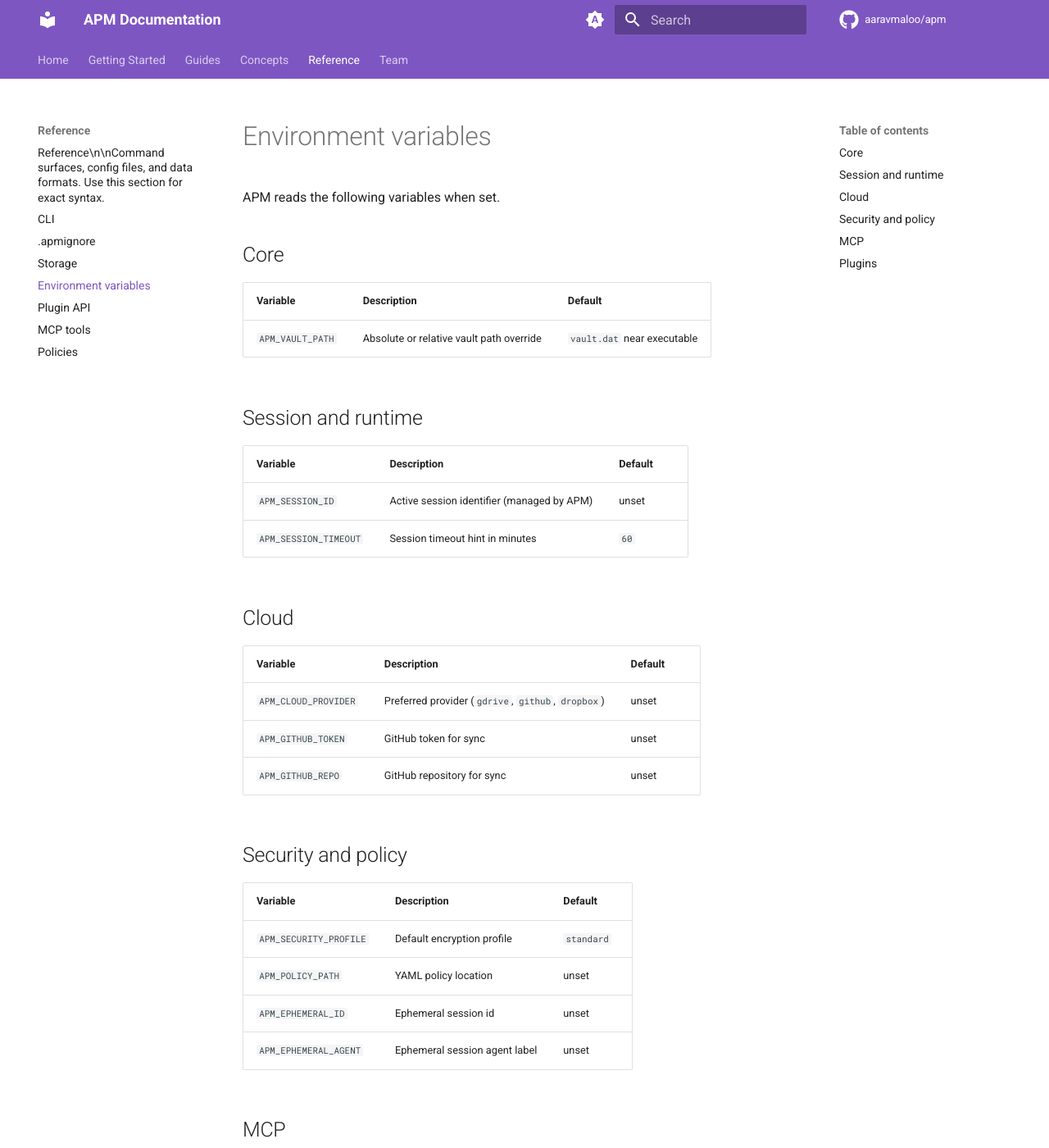
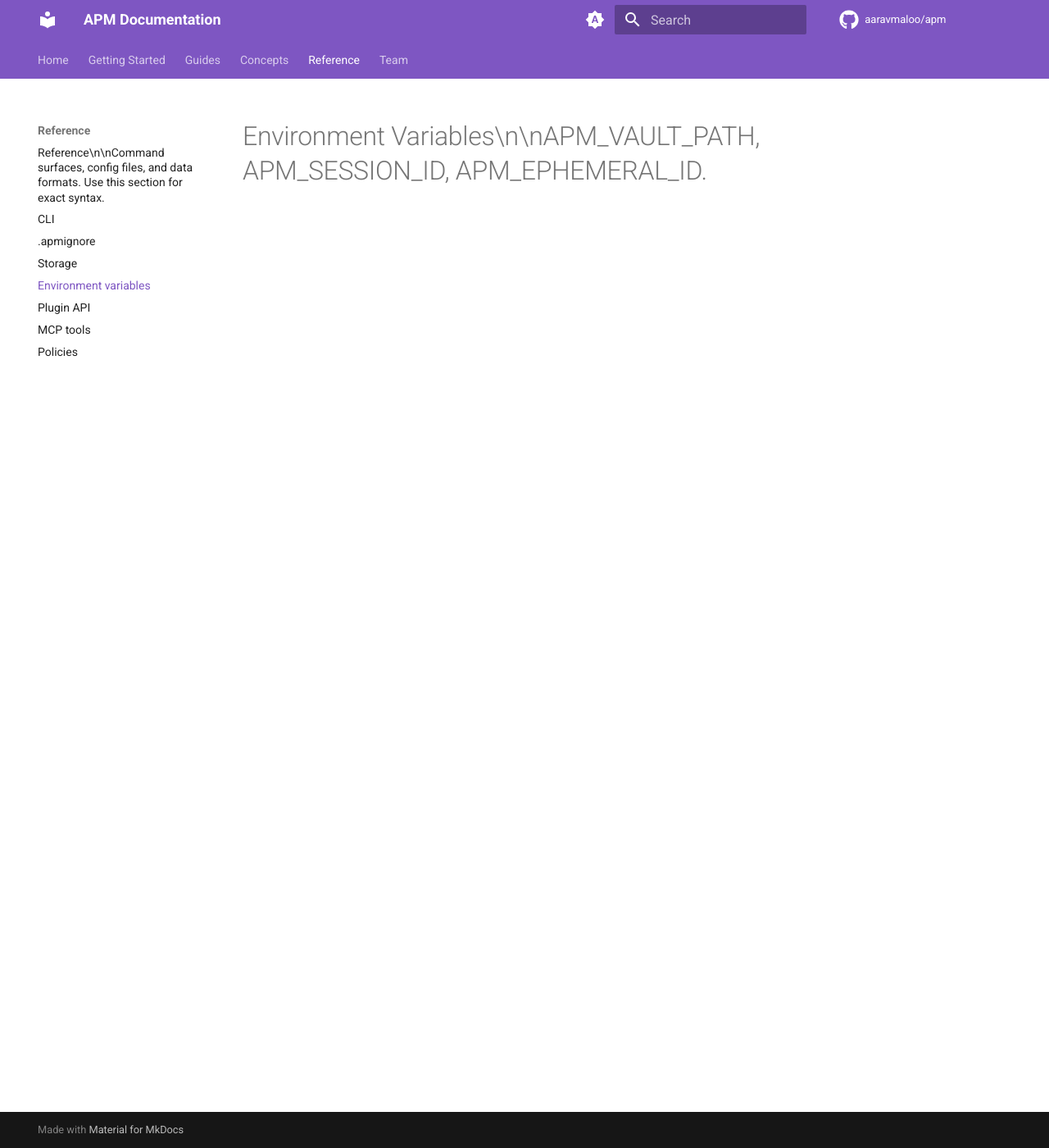
Before and after one commit to aaravmaloo/apm, an MkDocs documentation site: the page built from docs/reference/environment-variables.md, in a window 1280 px wide and 1400 px high. Shown: the whole window at 82% size. Built offline with MkDocs 1.6.1 and Material for MkDocs 9.7.7, drawn with Linux system fonts in a browser that asks for light colours; comment, search, counter and statistics services are not loaded; some of the changed text lies outside the part shown.

Commit message:
docs: update docs/reference/environment-variables.md

```diff
--- a/docs/reference/environment-variables.md
+++ b/docs/reference/environment-variables.md
@@ -1,46 +1 @@
-# Environment variables
-
-APM reads the following variables when set.
-
-## Core
-
-| Variable | Description | Default |
-| :-- | :-- | :-- |
-| `APM_VAULT_PATH` | Absolute or relative vault path override | `vault.dat` near executable |
-
-## Session and runtime
-
-| Variable | Description | Default |
-| :-- | :-- | :-- |
-| `APM_SESSION_ID` | Active session identifier (managed by APM) | unset |
-| `APM_SESSION_TIMEOUT` | Session timeout hint in minutes | `60` |
-
-## Cloud
-
-| Variable | Description | Default |
-| :-- | :-- | :-- |
-| `APM_CLOUD_PROVIDER` | Preferred provider (`gdrive`, `github`, `dropbox`) | unset |
-| `APM_GITHUB_TOKEN` | GitHub token for sync | unset |
-| `APM_GITHUB_REPO` | GitHub repository for sync | unset |
-
-## Security and policy
-
-| Variable | Description | Default |
-| :-- | :-- | :-- |
-| `APM_SECURITY_PROFILE` | Default encryption profile | `standard` |
-| `APM_POLICY_PATH` | YAML policy location | unset |
-| `APM_EPHEMERAL_ID` | Ephemeral session id | unset |
-| `APM_EPHEMERAL_AGENT` | Ephemeral session agent label | unset |
-
-## MCP
-
-| Variable | Description | Default |
-| :-- | :-- | :-- |
-| `APM_MCP_TOKEN` | MCP access token | unset |
-| `APM_MCP_LOG_LEVEL` | MCP logging level | `info` |
-
-## Plugins
-
-| Variable | Description | Default |
-| :-- | :-- | :-- |
-| `APM_PLUGIN_DIR` | Override plugin source directory | `<install_root>/plugins` |
+# Environment Variables\n\nAPM_VAULT_PATH, APM_SESSION_ID, APM_EPHEMERAL_ID.
```
